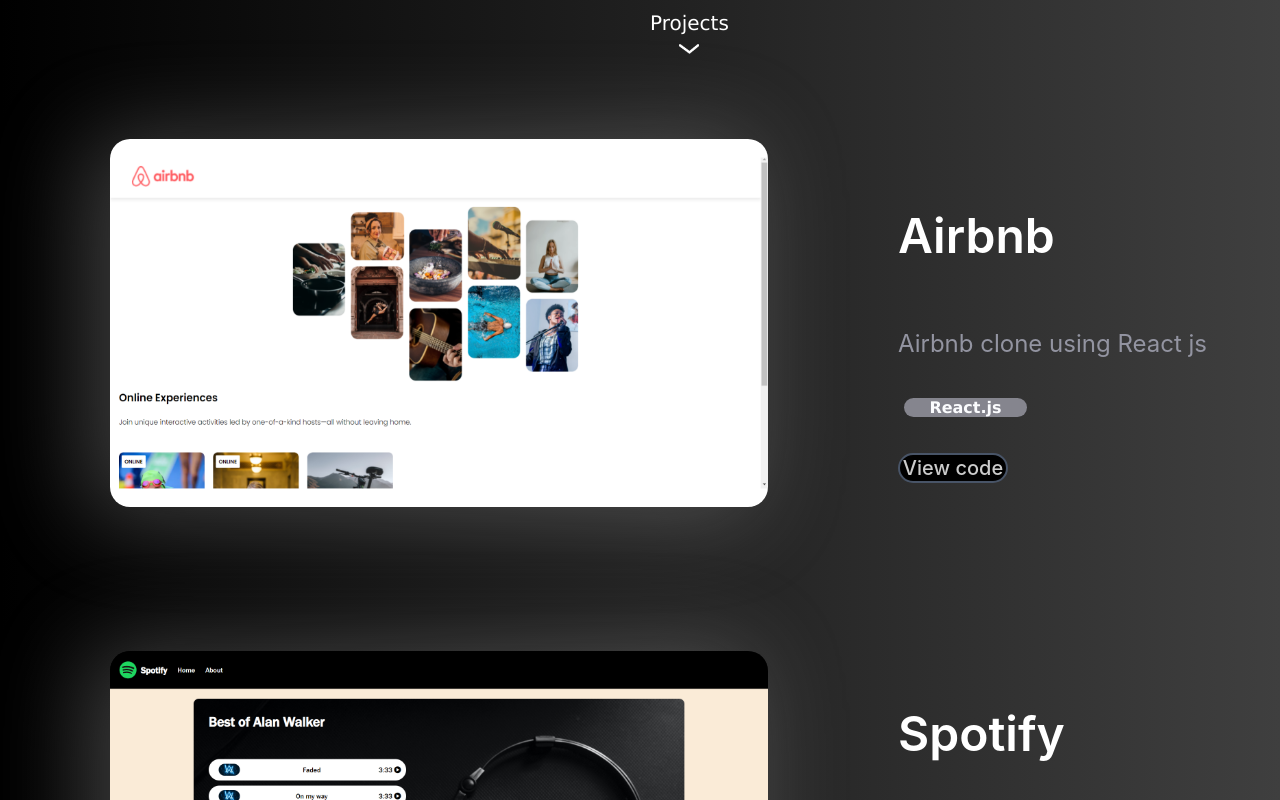
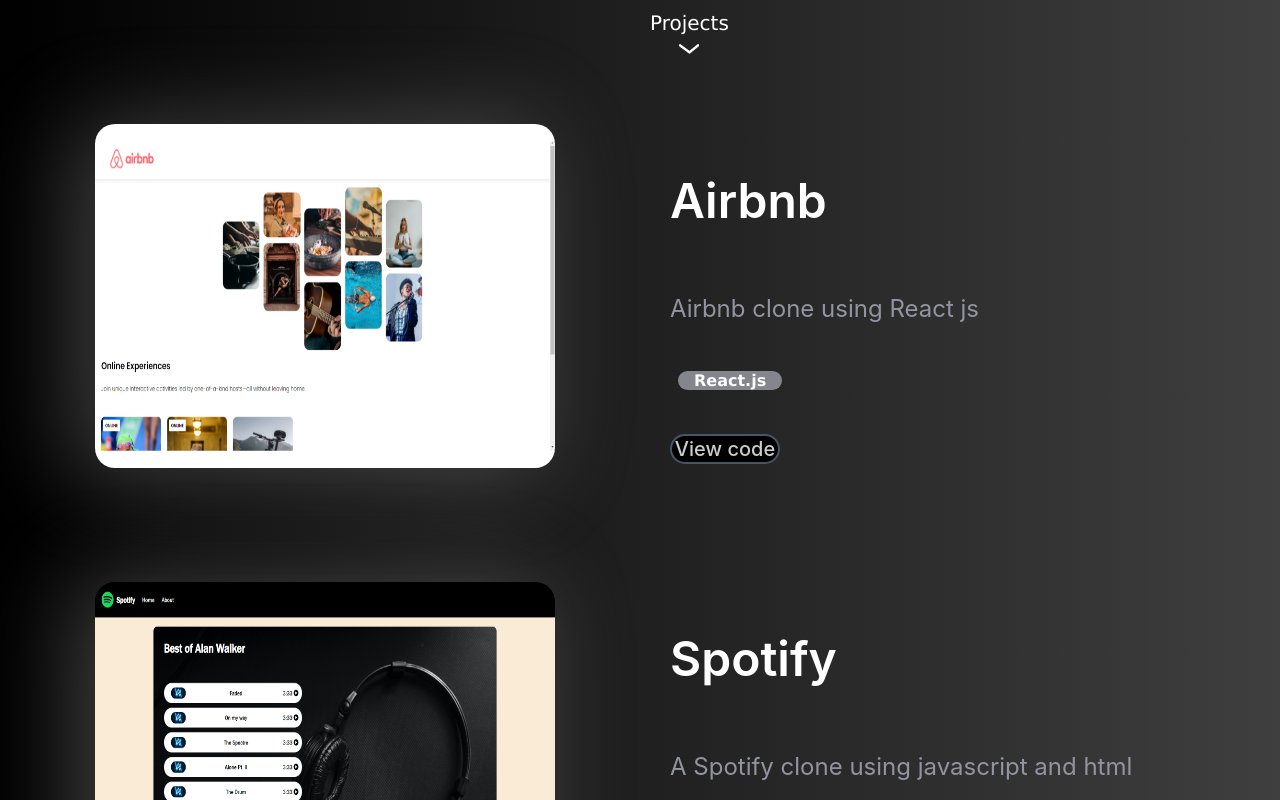
Before and after one commit to ameys28/Portfolio-website, a React (Create React App) app: page / in a window 1280 px wide. Shown: the part 620-1420 px from the top of the page. Built offline with nearby package versions, Linux system fonts and the light colour scheme.

Commit message:
made responsive for tab

```diff
--- a/src/App.css
+++ b/src/App.css
@@ -243,10 +243,17 @@
     width: 350px;
   }
   .project-image {
-    height: 368px;
-    width: 658px;
-    margin: 70px;
-  }
+    height: 344px;
+    width: 460px;
+    margin: 55px;
+}
+.tools-used {
+  padding: 0%;
+}
+.tools-used li {
+  padding: 0 16px;
+  margin: 8px 8px;
+}
 }
 
 @media only screen and (max-width: 800px) {
```
